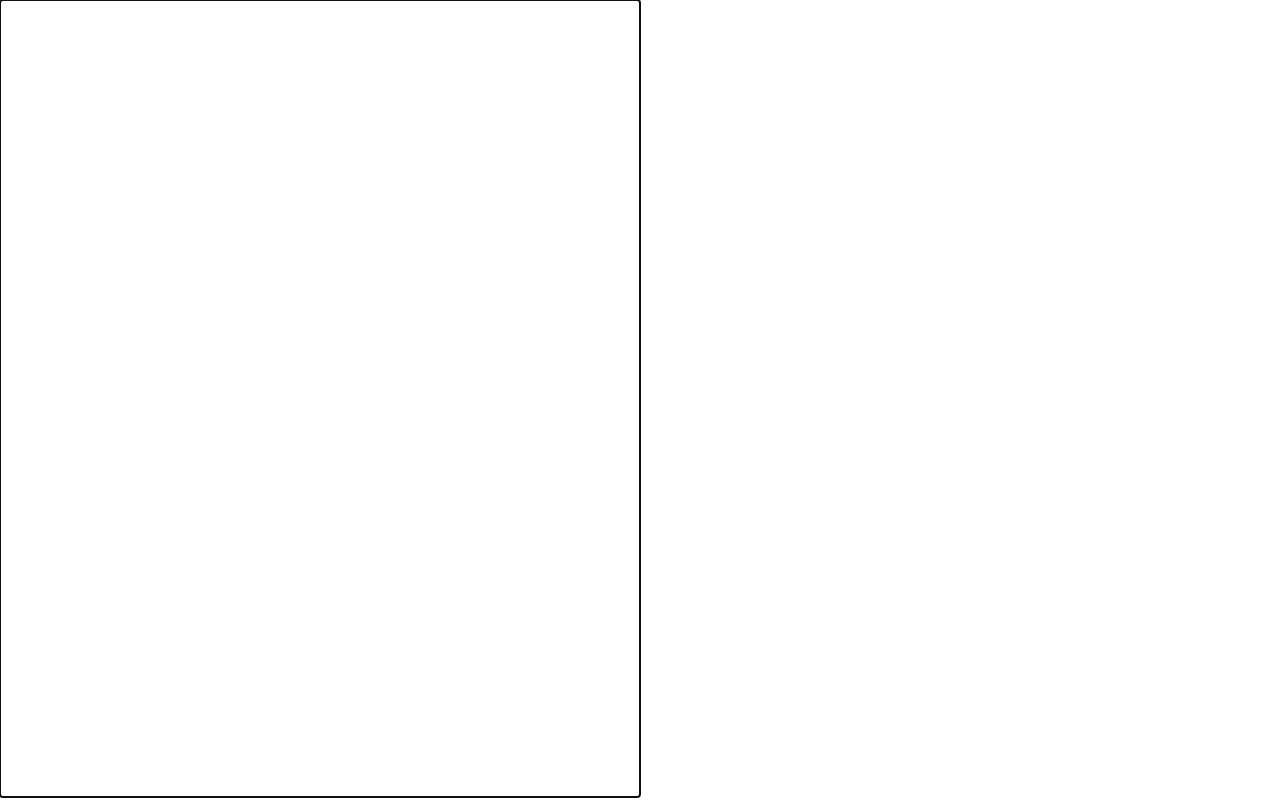
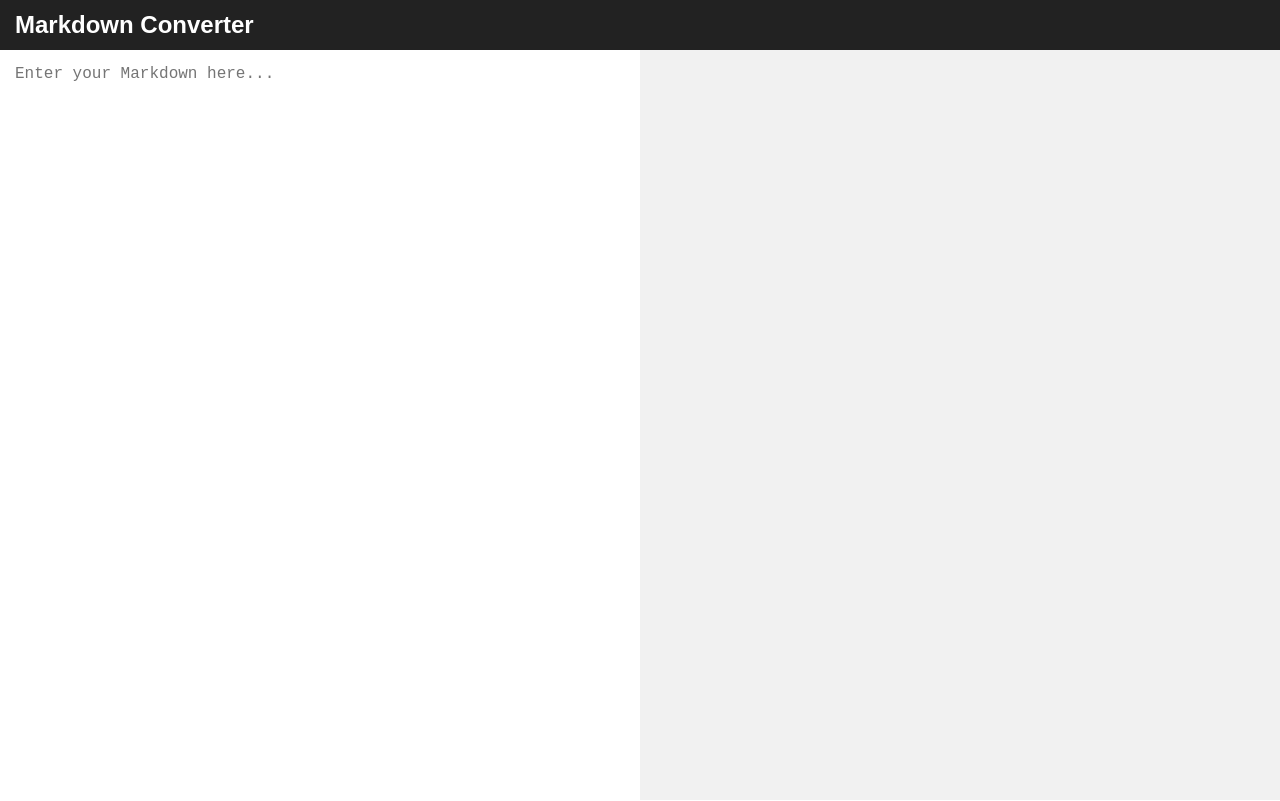
Before and after one commit to PadraigGalvin/markdown-converter, a plain HTML site: page index.html in a window 1280 px wide. Drawn offline with Linux system fonts and the light colour scheme.

Commit message:
Minor design adjustments

```diff
--- a/index.html
+++ b/index.html
@@ -6,11 +6,14 @@
   <link rel="stylesheet" type="text/css" href="main.css">
 </head>
 <body>
-  <div class="col">
-    <div class="row">
-      <textarea id="input"></textarea>
+  <div class="container">
+    <div class="taskbar">
+      <h1 class="title">Markdown Converter</h1>
     </div>
-    <div class="row">
+    <div class="input-area">
+      <textarea id="input" placeholder="Enter your Markdown here..."></textarea>
+    </div>
+    <div class="output-area">
       <div id="output"></div>
     </div>
   </div>
--- a/main.css
+++ b/main.css
@@ -7,27 +7,51 @@ html, body {
   height: 100%;
   padding: 0;
   margin: 0;
+  font-family: sans-serif;
 }
 
-.col {
+.container {
   display: flex;
+  flex-wrap: wrap;
   height: 100%;
+  overflow: hidden;
 }
 
-.row {
+.taskbar {
+  width: 100%;
+  height: 50px;
+  background: #222;
+  color: #fff;
+  display: flex;
+  align-items: center;
+  justify-content: space-between;
+  padding: 0 15px;
+}
+
+.input-area,
+.output-area {
   width: 50%;
+  height: calc(100% - 50px);
+}
+
+.title {
+  margin: 0;
+  font-size: 1.5rem;
 }
 
 #input {
   width: 100%;
-  height: calc(100% - 3px);
+  height: 100%;
   padding: 15px;
   margin: 0;
   border: 0;
   font-size: 16px;
   resize: none;
+  outline: none;
 }
 
-#output {
-  margin: 15px;
+.output-area {
+  padding: 0 15px;
+  background: #f1f1f1;
+  overflow: auto;
 }
```
